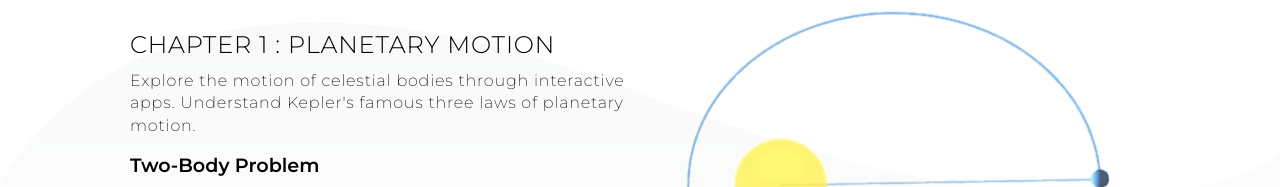
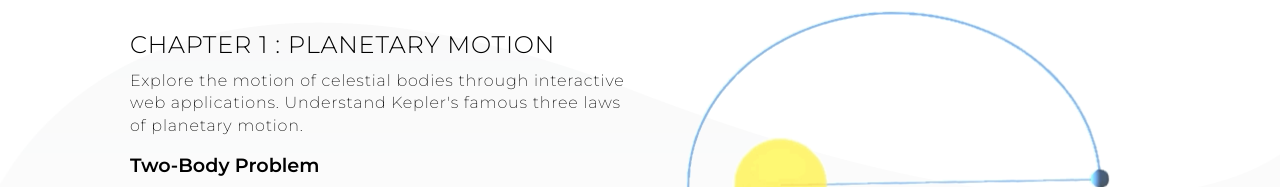
Before and after one commit to EPFL-Astrophysics-I/home, a React (Create React App) app: page / in a window 1280 px wide. Shown: the part 369-556 px from the top of the page. Built offline with nearby package versions, Linux system fonts and the light colour scheme.

Commit message:
Minor text update

```diff
--- a/src/components/Main/Main.js
+++ b/src/components/Main/Main.js
@@ -10,7 +10,7 @@ const chapter1 = {
   index: 1,
   title: 'Planetary Motion',
   description:
-    "Explore the motion of celestial bodies through interactive apps. Understand Kepler's famous three laws of planetary motion.",
+    "Explore the motion of celestial bodies through interactive web applications. Understand Kepler's famous three laws of planetary motion.",
   image: gif1,
   apps: [
     'Two-Body Problem',
```
